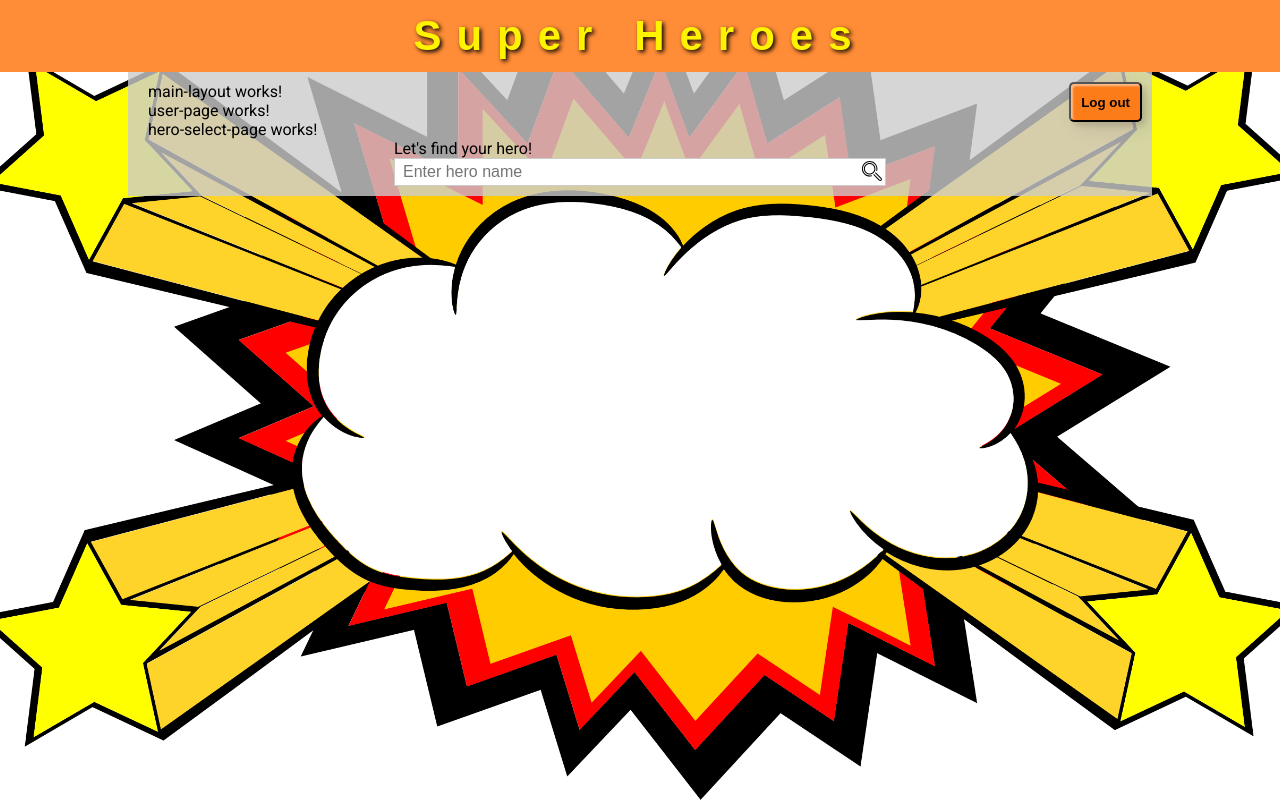
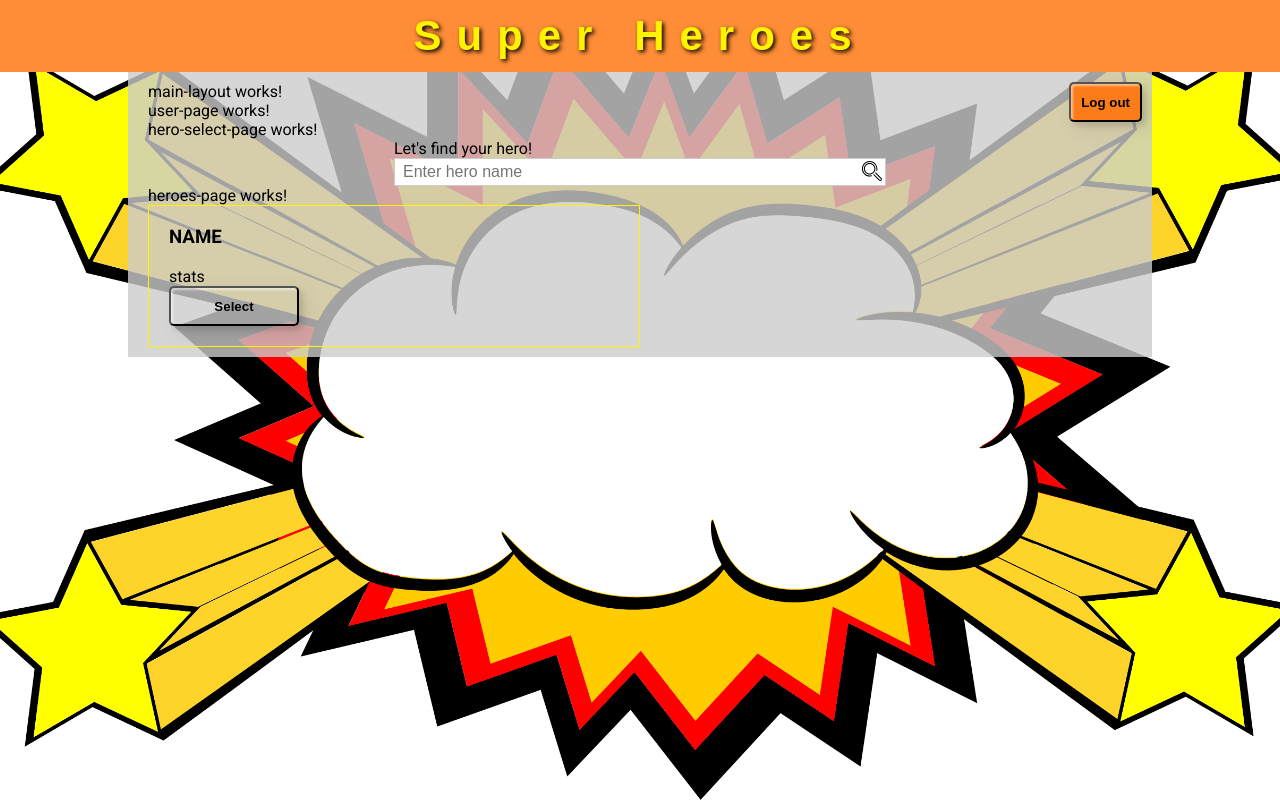
Before and after one commit to TkachukRR/28-angular-superheroes, an Angular app: page /user/search in a window 1280 px wide. Built offline with nearby package versions, Linux system fonts and the light colour scheme; sample sign-in values are in the browser's storage; a web font is replaced by a local one.

Commit message:
#004 Added heroes-page and heroes-card to hero-search-page

```diff
--- a/src/app/components/hero-select-page/hero-select-page.component.html
+++ b/src/app/components/hero-select-page/hero-select-page.component.html
@@ -28,3 +28,5 @@
 		</svg>
 	</button>
 </form>
+
+<app-heroes-page></app-heroes-page>
--- a/src/app/components/heroes-page/heroes-page.component.html
+++ b/src/app/components/heroes-page/heroes-page.component.html
@@ -1 +1,7 @@
 <p>heroes-page works!</p>
+
+<ul class="heroes__list">
+  <li class="heroes__item">
+    <app-hero-card></app-hero-card>
+  </li>
+</ul>
```
